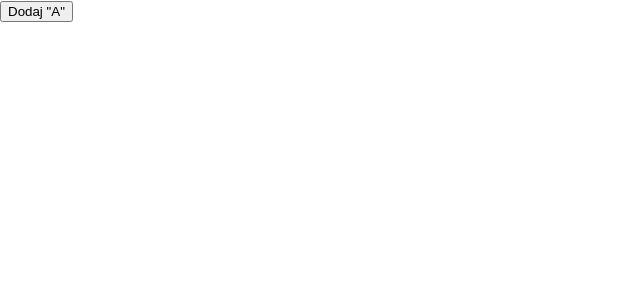
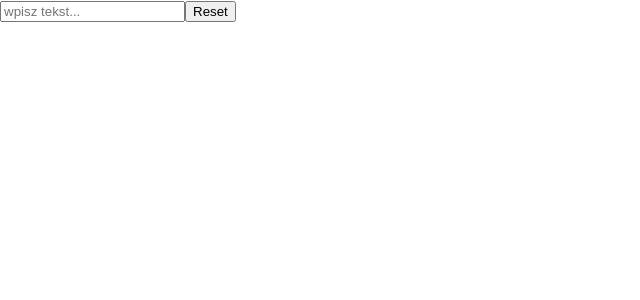
Before and after one commit to maciekryb/section-3-update, a React (Create React App) app: page / in a window 1280 px wide. Shown: the top 300 px of the page, without its empty margins (0-640 px from the left). Built offline with nearby package versions, Linux system fonts and the light colour scheme.

Commit message:
Add Hooks

```diff
--- a/src/App.js
+++ b/src/App.js
@@ -1,17 +1,23 @@
 import "./App.css";
 import React from "react";
 
-const Addsign = () => {
-  const [text, setText] = React.useState("");
+const App = () => {
+  const [value, setValue] = React.useState("");
 
-  const handleOnClick = () => setText(`${text}a`);
-
+  const handleOnChange = (event) => setValue(event.target.value);
+  const handleClick = () => setValue("");
   return (
     <>
-      <button onClick={handleOnClick}>Dodaj "A"</button>
-      <h1>{text}</h1>
+      <input
+        value={value}
+        placeholder="wpisz tekst..."
+        onChange={handleOnChange}
+        type="text"
+      />
+      <button onClick={handleClick}>Reset</button>
+      <h1 className="title">{value.toUpperCase()}</h1>
     </>
   );
 };
 
-export default Addsign;
+export default App;
```
